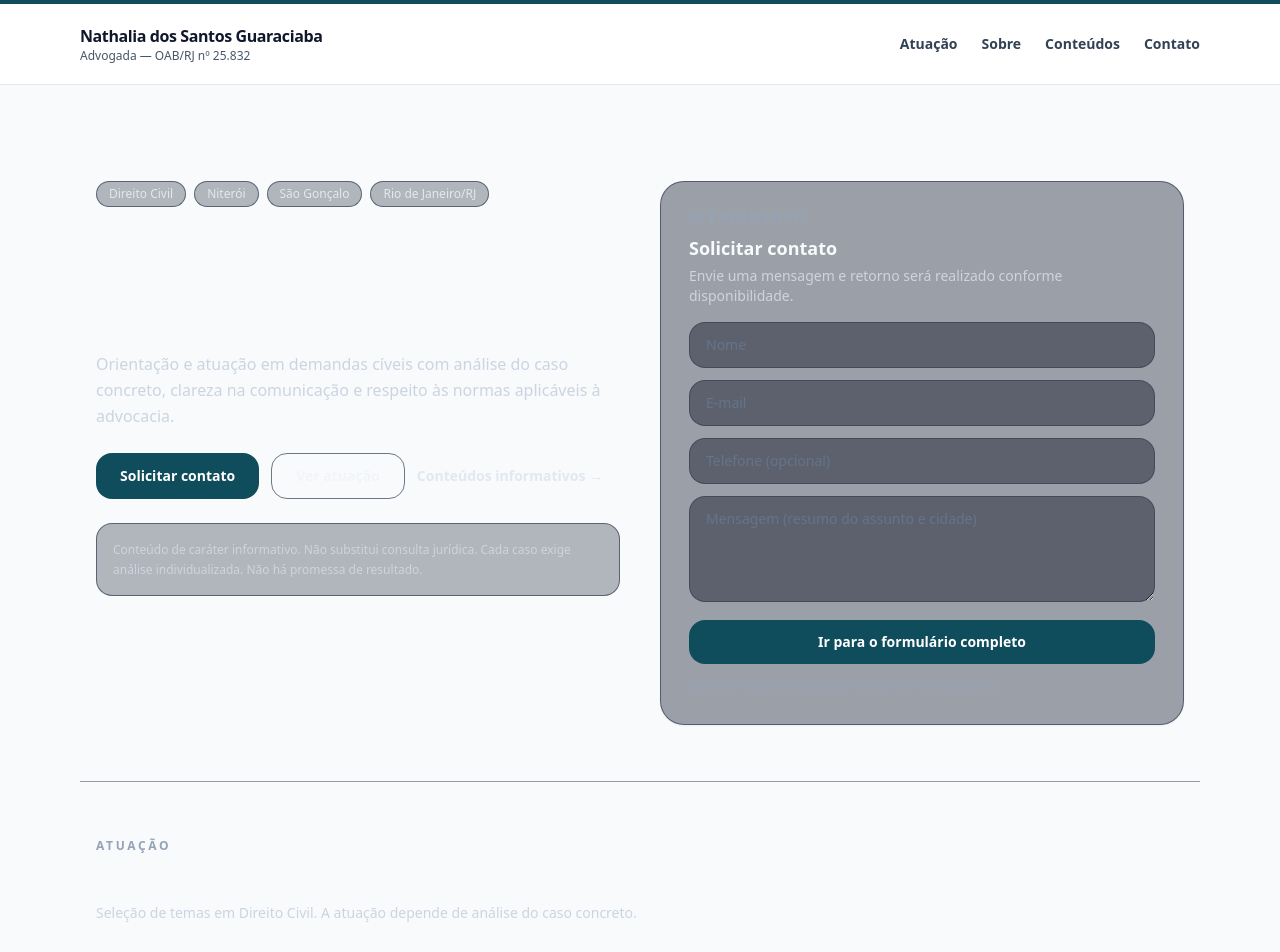
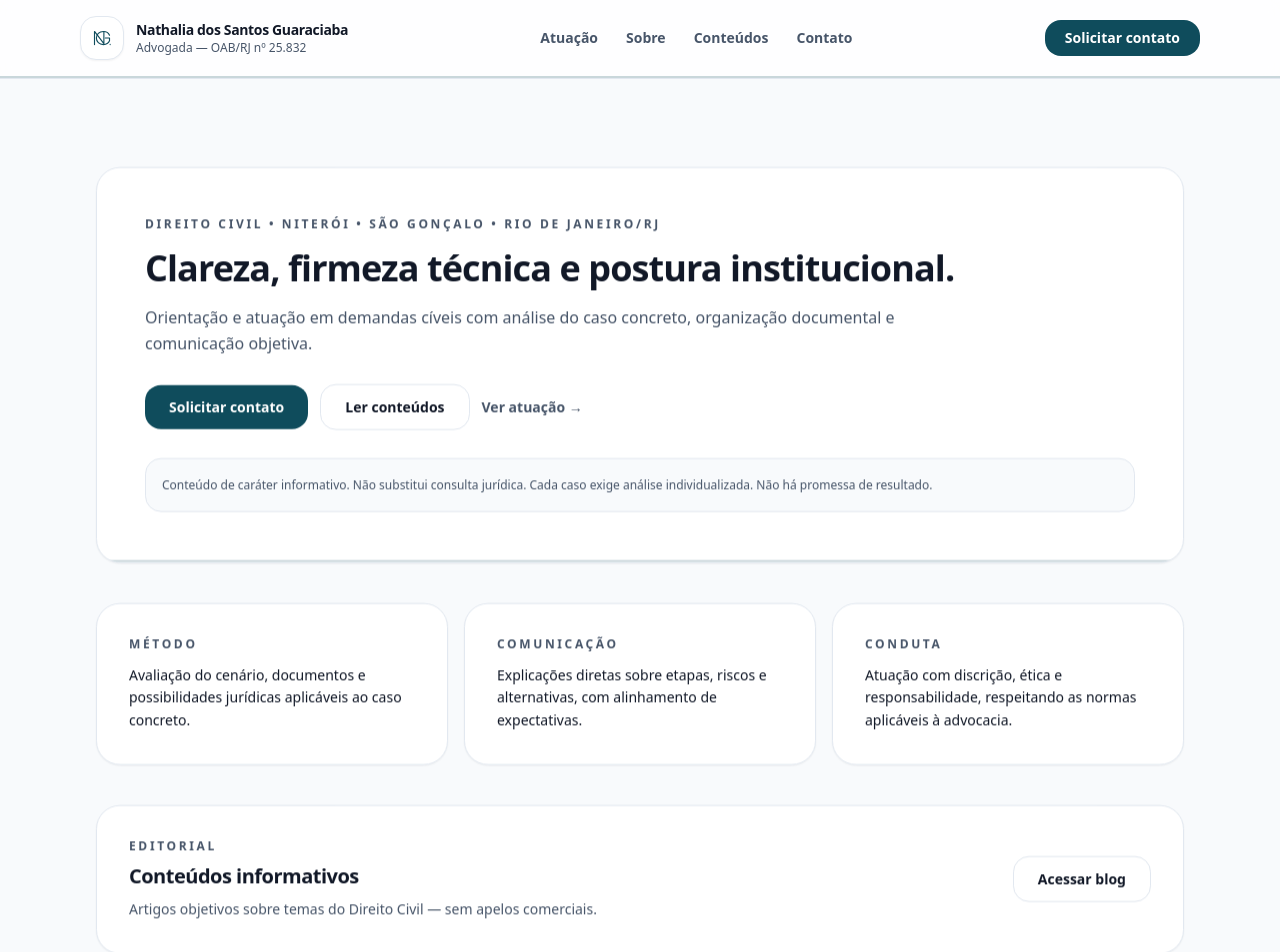
Before and after one commit to vantevb/site-nathalia-oab, a Next.js app: page / in a window 1280 px wide. Shown: the top 952 px of the page. Built offline with nearby package versions, Linux system fonts and the light colour scheme.

Commit message:
style(editorial): sober palette and delicate NG monogram

```diff
--- a/src/app/globals.css
+++ b/src/app/globals.css
@@ -2,21 +2,30 @@
 @tailwind components;
 @tailwind utilities;
 
-/* Tema: corporativo / jurídico (força + credibilidade) */
-:root{
-  --bg: 8 13 18;           /* quase preto (navy/charcoal) */
-  --surface: 15 23 42;     /* slate-900 */
-  --panel: 17 24 39;       /* slate-900/950 mix */
-  --text: 241 245 249;     /* slate-100 */
-  --muted: 148 163 184;    /* slate-400 */
-  --border: 51 65 85;      /* slate-700 */
+/* Editorial premium: papel + carvão + acento discreto */
+:root {
+  --bg: 250 250 249;        /* stone-50 */
+  --surface: 255 255 255;   /* white */
+  --text: 17 24 39;         /* slate-900 */
+  --muted: 71 85 105;       /* slate-600 */
+  --border: 226 232 240;    /* slate-200 */
 
-  --accent: 15 76 92;      /* azul petróleo */
-  --accent-2: 217 119 6;   /* dourado discreto (amber-600) */
+  --accent: 15 76 92;       /* petróleo discreto */
+  --accent-2: 12 45 56;     /* mais escuro */
 }
 
 html, body { height: 100%; }
-body { background: rgb(var(--bg)); color: rgb(var(--text)); }
 
-a { color: inherit; text-decoration: none; text-underline-offset: 3px; }
+body {
+  background: rgb(var(--bg));
+  color: rgb(var(--text));
+}
+
+a {
+  color: inherit;
+  text-decoration: none;
+  text-underline-offset: 3px;
+}
 a:hover { text-decoration: underline; }
+
+::selection { background: rgba(15,76,92,.14); }
--- a/src/app/page.tsx
+++ b/src/app/page.tsx
@@ -1,5 +1,4 @@
 import type { Metadata } from "next";
-import { Badge, ButtonLink, Card, Container, SectionTitle } from "@/components/ui";
 import Link from "next/link";
 
 export const metadata: Metadata = {
@@ -8,164 +7,114 @@ export const metadata: Metadata = {
     "Atuação em Direito Civil em Niterói, São Gonçalo e Rio de Janeiro/RJ. Conteúdo informativo e atendimento com ética e responsabilidade.",
 };
 
+function Card({ title, children }: { title: string; children: React.ReactNode }) {
+  return (
+    <section className="rounded-3xl border bg-white shadow-sm"
+      style={{ borderColor: "rgb(var(--border))" }}
+    >
+      <div className="p-8">
+        <div className="text-xs font-semibold tracking-[0.22em] uppercase" style={{ color: "rgb(var(--muted))" }}>
+          {title}
+        </div>
+        <div className="mt-3 text-sm leading-relaxed" style={{ color: "rgb(var(--text))" }}>
+          {children}
+        </div>
+      </div>
+    </section>
+  );
+}
+
 export default function HomePage() {
   return (
-    <>
-      {/* HERO */}
-      <div className="border-b border-slate-700/50">
-        <Container>
-          <div className="grid gap-10 py-14 md:grid-cols-2 md:items-start">
-            <div className="space-y-6">
-              <div className="flex flex-wrap gap-2">
-                <Badge>Direito Civil</Badge>
-                <Badge>Niterói</Badge>
-                <Badge>São Gonçalo</Badge>
-                <Badge>Rio de Janeiro/RJ</Badge>
+    <main className="mx-auto w-full max-w-6xl px-4 py-12 space-y-10">
+      {/* hero editorial */}
+      <section className="rounded-3xl border bg-white shadow-sm overflow-hidden"
+        style={{ borderColor: "rgb(var(--border))" }}
+      >
+        <div className="p-10 md:p-12">
+          <div className="text-xs font-semibold tracking-[0.22em] uppercase" style={{ color: "rgb(var(--muted))" }}>
+            Direito Civil • Niterói • São Gonçalo • Rio de Janeiro/RJ
           </div>
 
-              <h1 className="text-4xl font-semibold tracking-tight text-slate-50 md:text-5xl">
-                Soluções jurídicas com postura institucional.
+          <h1 className="mt-4 text-4xl font-semibold tracking-tight" style={{ color: "rgb(var(--text))" }}>
+            Clareza, firmeza técnica e postura institucional.
           </h1>
 
-              <p className="max-w-xl text-base leading-relaxed text-slate-300">
-                Orientação e atuação em demandas cíveis com análise do caso concreto, clareza na comunicação e
-                respeito às normas aplicáveis à advocacia.
+          <p className="mt-4 max-w-3xl text-base leading-relaxed" style={{ color: "rgb(var(--muted))" }}>
+            Orientação e atuação em demandas cíveis com análise do caso concreto, organização documental e comunicação objetiva.
           </p>
 
-              <div className="flex flex-wrap gap-3">
-                <ButtonLink href="/contato" variant="primary">
+          <div className="mt-7 flex flex-wrap items-center gap-3">
+            <Link
+              href="/contato"
+              className="rounded-2xl px-6 py-3 text-sm font-semibold text-white no-underline hover:opacity-95 transition"
+              style={{ backgroundColor: "rgb(var(--accent))" }}
+            >
               Solicitar contato
-                </ButtonLink>
-                <ButtonLink href="/atuacao/direito-civil" variant="outline">
-                  Ver atuação
-                </ButtonLink>
-                <Link href="/blog" className="text-sm font-semibold text-slate-200 hover:underline self-center">
-                  Conteúdos informativos →
+            </Link>
+            <Link
+              href="/blog"
+              className="rounded-2xl border px-6 py-3 text-sm font-semibold no-underline hover:bg-slate-50 transition"
+              style={{ borderColor: "rgb(var(--border))", color: "rgb(var(--text))" }}
+            >
+              Ler conteúdos
+            </Link>
+            <Link href="/atuacao/direito-civil" className="text-sm font-semibold hover:underline" style={{ color: "rgb(var(--muted))" }}>
+              Ver atuação →
             </Link>
           </div>
 
-              <div className="rounded-2xl border border-slate-700/70 bg-slate-900/30 p-4 text-xs leading-relaxed text-slate-300">
-                Conteúdo de caráter informativo. Não substitui consulta jurídica. Cada caso exige análise
-                individualizada. Não há promessa de resultado.
+          <div className="mt-7 rounded-2xl border bg-slate-50 p-4 text-xs leading-relaxed"
+            style={{ borderColor: "rgb(var(--border))", color: "rgb(var(--muted))" }}
+          >
+            Conteúdo de caráter informativo. Não substitui consulta jurídica. Cada caso exige análise individualizada.
+            Não há promessa de resultado.
           </div>
         </div>
 
-            {/* FORM (estilo "Schedule a Consultation") */}
-            <Card>
-              <div className="space-y-4">
+        {/* linha editorial inferior */}
+        <div className="h-[2px] w-full" style={{ backgroundColor: "rgba(15,76,92,0.22)" }} />
+      </section>
+
+      {/* tripé */}
+      <div className="grid gap-4 md:grid-cols-3">
+        <Card title="Método">
+          Avaliação do cenário, documentos e possibilidades jurídicas aplicáveis ao caso concreto.
+        </Card>
+        <Card title="Comunicação">
+          Explicações diretas sobre etapas, riscos e alternativas, com alinhamento de expectativas.
+        </Card>
+        <Card title="Conduta">
+          Atuação com discrição, ética e responsabilidade, respeitando as normas aplicáveis à advocacia.
+        </Card>
+      </div>
+
+      {/* chamada editorial */}
+      <section className="rounded-3xl border bg-white shadow-sm"
+        style={{ borderColor: "rgb(var(--border))" }}
+      >
+        <div className="p-8 flex flex-wrap items-center justify-between gap-4">
           <div>
-                  <div className="text-xs font-semibold tracking-[0.22em] uppercase text-slate-400">
-                    Atendimento
+            <div className="text-xs font-semibold tracking-[0.22em] uppercase" style={{ color: "rgb(var(--muted))" }}>
+              Editorial
             </div>
-                  <div className="mt-2 text-lg font-semibold text-slate-50">
-                    Solicitar contato
-                  </div>
-                  <p className="mt-1 text-sm text-slate-300">
-                    Envie uma mensagem e retorno será realizado conforme disponibilidade.
+            <h2 className="mt-2 text-xl font-semibold tracking-tight" style={{ color: "rgb(var(--text))" }}>
+              Conteúdos informativos
+            </h2>
+            <p className="mt-2 text-sm leading-relaxed" style={{ color: "rgb(var(--muted))" }}>
+              Artigos objetivos sobre temas do Direito Civil — sem apelos comerciais.
             </p>
           </div>
 
-                <form action="/contato" className="space-y-3">
-                  <input
-                    className="w-full rounded-2xl border border-slate-700/70 bg-slate-950/40 px-4 py-3 text-sm text-slate-100 placeholder:text-slate-500 outline-none focus:ring-2 focus:ring-slate-400/20"
-                    placeholder="Nome"
-                    name="nome"
-                  />
-                  <input
-                    className="w-full rounded-2xl border border-slate-700/70 bg-slate-950/40 px-4 py-3 text-sm text-slate-100 placeholder:text-slate-500 outline-none focus:ring-2 focus:ring-slate-400/20"
-                    placeholder="E-mail"
-                    name="email"
-                    type="email"
-                  />
-                  <input
-                    className="w-full rounded-2xl border border-slate-700/70 bg-slate-950/40 px-4 py-3 text-sm text-slate-100 placeholder:text-slate-500 outline-none focus:ring-2 focus:ring-slate-400/20"
-                    placeholder="Telefone (opcional)"
-                    name="telefone"
-                  />
-                  <textarea
-                    className="w-full rounded-2xl border border-slate-700/70 bg-slate-950/40 px-4 py-3 text-sm text-slate-100 placeholder:text-slate-500 outline-none focus:ring-2 focus:ring-slate-400/20"
-                    placeholder="Mensagem (resumo do assunto e cidade)"
-                    name="mensagem"
-                    rows={4}
-                  />
-
-                  <button
-                    className="w-full rounded-2xl px-6 py-3 text-sm font-semibold text-white hover:opacity-95"
-                    style={{ backgroundColor: "rgb(var(--accent))" }}
-                    type="submit"
+          <Link
+            href="/blog"
+            className="rounded-2xl border px-6 py-3 text-sm font-semibold no-underline hover:bg-slate-50 transition"
+            style={{ borderColor: "rgb(var(--border))", color: "rgb(var(--text))" }}
           >
-                    Ir para o formulário completo
-                  </button>
-
-                  <div className="text-xs leading-relaxed text-slate-400">
-                    Sem promessa de resultado. Atendimento institucional.
+            Acessar blog
+          </Link>
         </div>
-                </form>
-              </div>
-            </Card>
-          </div>
-        </Container>
-      </div>
-
-      {/* PRACTICE AREAS (grid) */}
-      <Container>
-        <div className="py-14 space-y-8">
-          <SectionTitle
-            kicker="Atuação"
-            title="Áreas de atuação"
-            subtitle="Seleção de temas em Direito Civil. A atuação depende de análise do caso concreto."
-          />
-
-          <div className="grid gap-4 md:grid-cols-3">
-            <Card>
-              <h3 className="text-base font-semibold text-slate-50">Contratos</h3>
-              <p className="mt-2 text-sm leading-relaxed text-slate-300">
-                Análise, revisão e orientação contratual com foco em clareza, riscos e documentação.
-              </p>
-            </Card>
-
-            <Card>
-              <h3 className="text-base font-semibold text-slate-50">Responsabilidade civil</h3>
-              <p className="mt-2 text-sm leading-relaxed text-slate-300">
-                Avaliação de danos, nexo causal e documentação para definição de estratégia adequada.
-              </p>
-            </Card>
-
-            <Card>
-              <h3 className="text-base font-semibold text-slate-50">Cobranças e obrigações</h3>
-              <p className="mt-2 text-sm leading-relaxed text-slate-300">
-                Orientação sobre medidas possíveis, provas e condução de tratativas.
-              </p>
-            </Card>
-          </div>
-
-          <div>
-            <ButtonLink href="/atuacao/direito-civil" variant="outline">
-              Ver detalhes de Direito Civil
-            </ButtonLink>
-          </div>
-        </div>
-      </Container>
-
-      {/* TRUST BAR (gatilhos visuais de credibilidade) */}
-      <div className="border-t border-slate-700/50 bg-slate-950/20">
-        <Container>
-          <div className="py-10">
-            <SectionTitle
-              kicker="Credibilidade"
-              title="Postura institucional e informação qualificada"
-              subtitle="Sinais visuais discretos de confiança, sem linguagem promocional."
-            />
-
-            <div className="mt-6 flex flex-wrap gap-2">
-              <Badge>OAB/RJ nº 25.832</Badge>
-              <Badge>Atendimento regional</Badge>
-              <Badge>Conteúdo informativo</Badge>
-              <Badge>Ética e responsabilidade</Badge>
-            </div>
-          </div>
-        </Container>
-      </div>
-    </>
+      </section>
+    </main>
   );
 }
--- /dev/null
+++ b/src/app/template.tsx
@@ -0,0 +1,23 @@
+"use client";
+
+import { useEffect, useState } from "react";
+
+export default function Template({ children }: { children: React.ReactNode }) {
+  const [mounted, setMounted] = useState(false);
+
+  useEffect(() => {
+    const t = requestAnimationFrame(() => setMounted(true));
+    return () => cancelAnimationFrame(t);
+  }, []);
+
+  return (
+    <div
+      className={[
+        "transition-all duration-500 ease-out will-change-transform",
+        mounted ? "opacity-100 translate-y-0" : "opacity-0 translate-y-2",
+      ].join(" ")}
+    >
+      {children}
+    </div>
+  );
+}
--- a/src/components/Header.tsx
+++ b/src/components/Header.tsx
@@ -1,37 +1,32 @@
 import Link from "next/link";
-import { Container } from "./ui";
+import { Logo } from "./Logo";
 
 export default function Header() {
   return (
-    <header className="bg-white">
-      <div className="h-1 w-full" style={{ backgroundColor: "rgb(var(--accent))" }} />
-      <div className="border-b border-slate-200">
-        <Container>
-          <div className="flex items-center justify-between py-5">
-            <Link href="/" className="no-underline hover:no-underline">
-              <div className="text-base font-semibold tracking-tight text-slate-900">
-                Nathalia dos Santos Guaraciaba
-              </div>
-              <div className="text-xs text-slate-600">Advogada — OAB/RJ nº 25.832</div>
-            </Link>
+    <header className="sticky top-0 z-50 bg-white/80 backdrop-blur border-b"
+      style={{ borderColor: "rgb(var(--border))" }}
+    >
+      <div className="mx-auto flex max-w-6xl items-center justify-between gap-6 px-4 py-4">
+        <Logo />
 
-            <nav className="flex gap-6 text-sm font-semibold text-slate-700">
-              <Link href="/atuacao/direito-civil" className="hover:text-slate-950">
-                Atuação
-              </Link>
-              <Link href="/sobre" className="hover:text-slate-950">
-                Sobre
-              </Link>
-              <Link href="/blog" className="hover:text-slate-950">
-                Conteúdos
-              </Link>
-              <Link href="/contato" className="hover:text-slate-950">
-                Contato
-              </Link>
-            </nav>
-          </div>
-        </Container>
+        <nav className="hidden items-center gap-7 text-sm font-semibold md:flex" style={{ color: "rgb(var(--muted))" }}>
+          <Link href="/atuacao/direito-civil" className="hover:underline">Atuação</Link>
+          <Link href="/sobre" className="hover:underline">Sobre</Link>
+          <Link href="/blog" className="hover:underline">Conteúdos</Link>
+          <Link href="/contato" className="hover:underline">Contato</Link>
+        </nav>
+
+        <Link
+          href="/contato"
+          className="rounded-2xl px-5 py-2 text-sm font-semibold text-white no-underline transition hover:opacity-95"
+          style={{ backgroundColor: "rgb(var(--accent))" }}
+        >
+          Solicitar contato
+        </Link>
       </div>
+
+      {/* linha editorial */}
+      <div className="h-[2px] w-full" style={{ backgroundColor: "rgba(15,76,92,0.22)" }} />
     </header>
   );
 }
--- /dev/null
+++ b/src/components/Logo.tsx
@@ -0,0 +1,65 @@
+import Link from "next/link";
+
+export function LogoMark({ size = 44 }: { size?: number }) {
+  const px = size;
+  return (
+    <div
+      className="grid place-items-center rounded-2xl border shadow-sm"
+      style={{
+        width: px,
+        height: px,
+        background: "rgb(var(--surface))",
+        borderColor: "rgb(var(--border))",
+      }}
+      aria-label="Monograma NG"
+      title="NG"
+    >
+      {/* Monograma delicado (stroke) */}
+      <svg
+        width={Math.floor(px * 0.70)}
+        height={Math.floor(px * 0.70)}
+        viewBox="0 0 64 64"
+        role="img"
+        aria-hidden="true"
+      >
+        <path
+          d="M16 46V18l20 26V18"
+          fill="none"
+          stroke="rgb(var(--accent))"
+          strokeWidth="2.4"
+          strokeLinecap="round"
+          strokeLinejoin="round"
+        />
+        <path
+          d="M48 26c-2-5-7-8-13-8-9 0-15 6-15 14s6 14 15 14c6 0 11-3 13-8v-6H39"
+          fill="none"
+          stroke="rgb(var(--accent))"
+          strokeWidth="2.4"
+          strokeLinecap="round"
+          strokeLinejoin="round"
+        />
+        {/* detalhe editorial: ponto pequeno */}
+        <circle cx="49.5" cy="46" r="1.6" fill="rgb(var(--accent))" opacity="0.75" />
+      </svg>
+    </div>
+  );
+}
+
+export function Logo() {
+  return (
+    <Link href="/" className="group flex items-center gap-3 no-underline hover:no-underline">
+      <div className="transition-transform duration-300 group-hover:scale-[1.02]">
+        <LogoMark />
+      </div>
+
+      <div className="leading-tight">
+        <div className="text-sm font-semibold tracking-tight" style={{ color: "rgb(var(--text))" }}>
+          Nathalia dos Santos Guaraciaba
+        </div>
+        <div className="text-xs" style={{ color: "rgb(var(--muted))" }}>
+          Advogada — OAB/RJ nº 25.832
+        </div>
+      </div>
+    </Link>
+  );
+}
```
Lines whose indentation alone changed are shown as unchanged.
